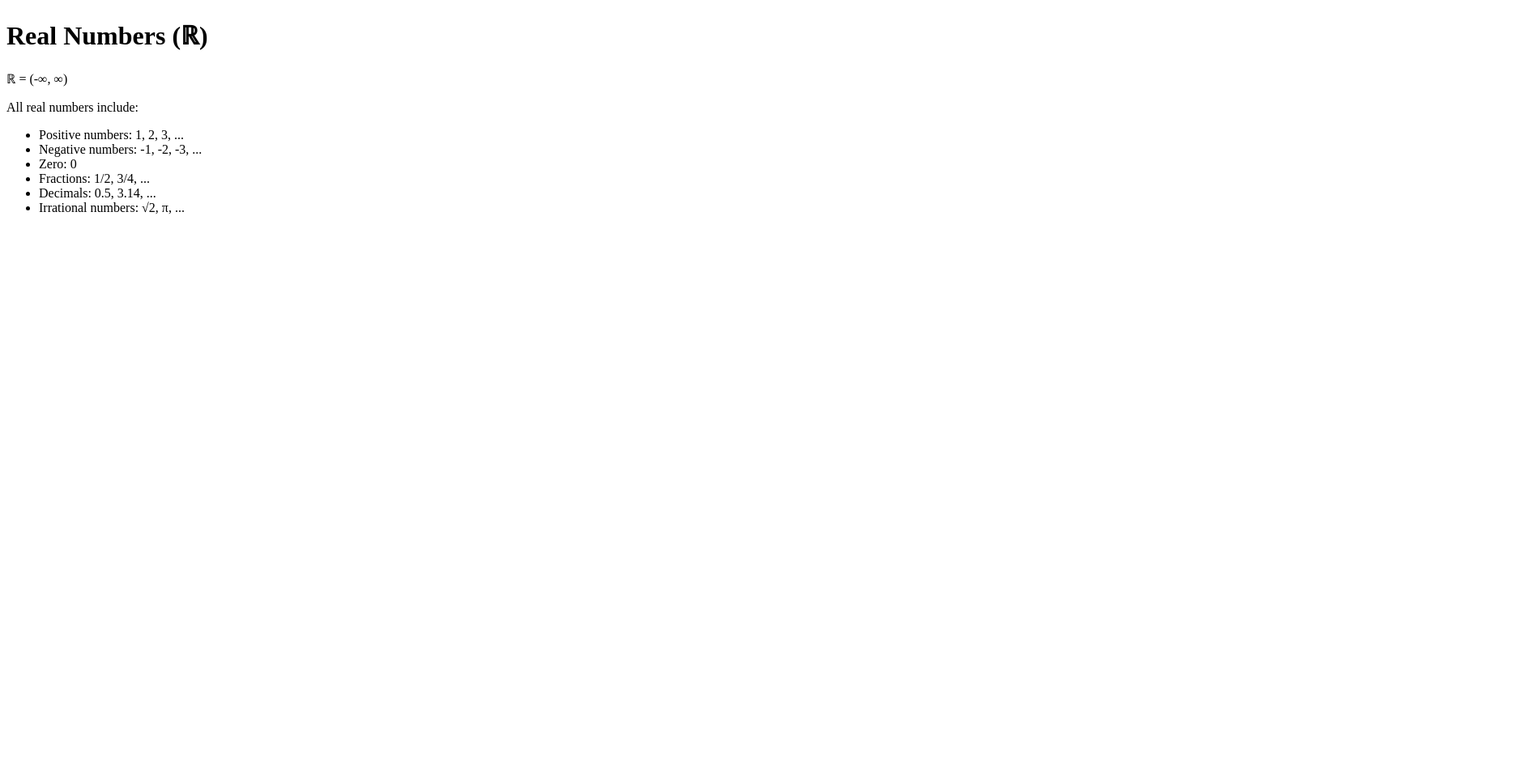
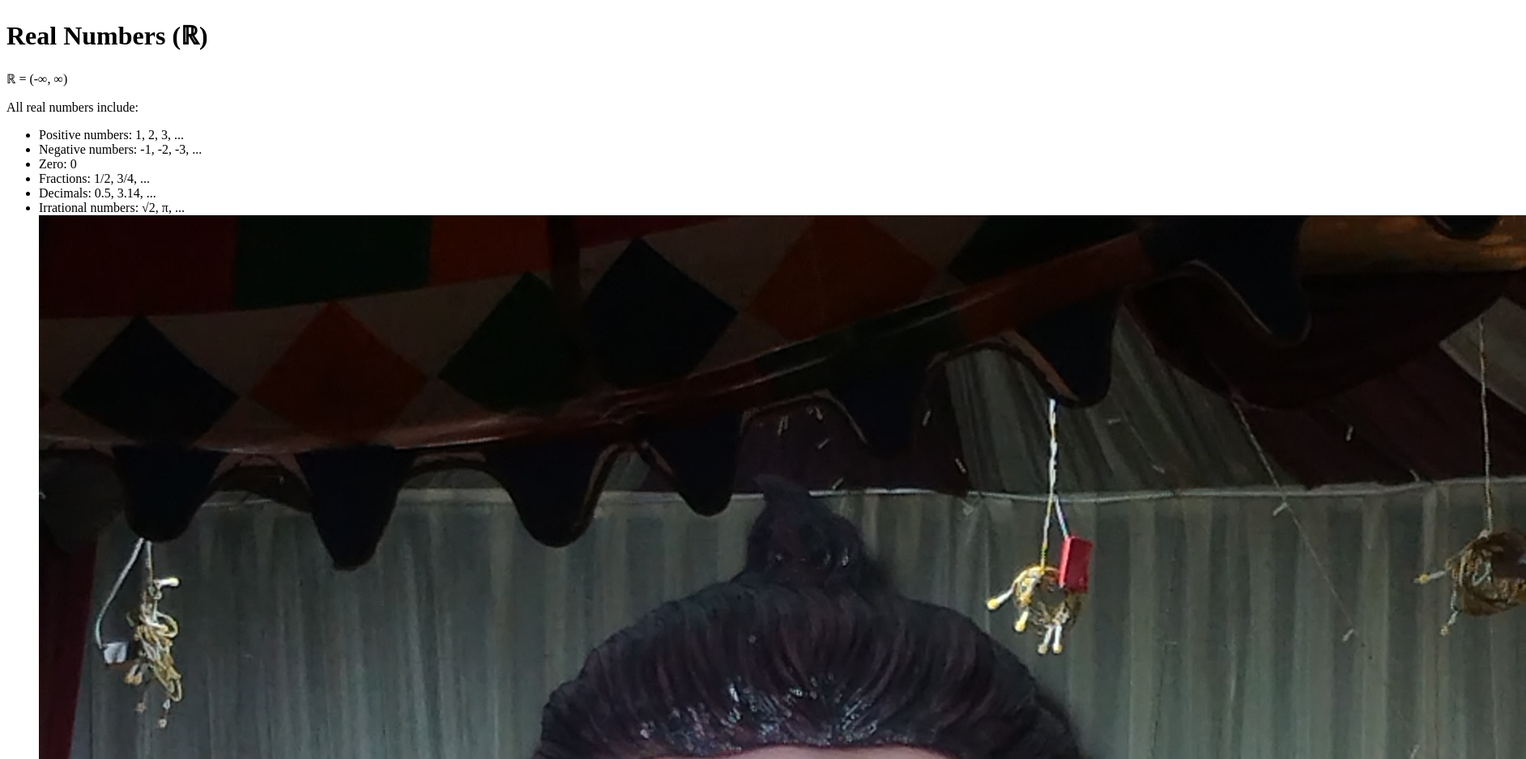
Before and after one commit to gouthamnaidu45/Automatic-deployment-, a plain HTML site: page index.html in a window 1280 px wide. Shown: the top 938 px of the page at 81% size, 1884 px wide, since content can reach past the window. Before the commit the page ends 800 px from the top, so only its background shows below. Drawn offline with Linux system fonts and the light colour scheme.

Commit message:
Update index.html

```diff
--- a/index.html
+++ b/index.html
@@ -14,6 +14,7 @@
         <li>Fractions: 1/2, 3/4, ...</li>
         <li>Decimals: 0.5, 3.14, ...</li>
         <li>Irrational numbers: √2, π, ...</li>
+        <img src="Snapchat-962198552.jpg">
     </ul>
 </body>
 </html>
```
